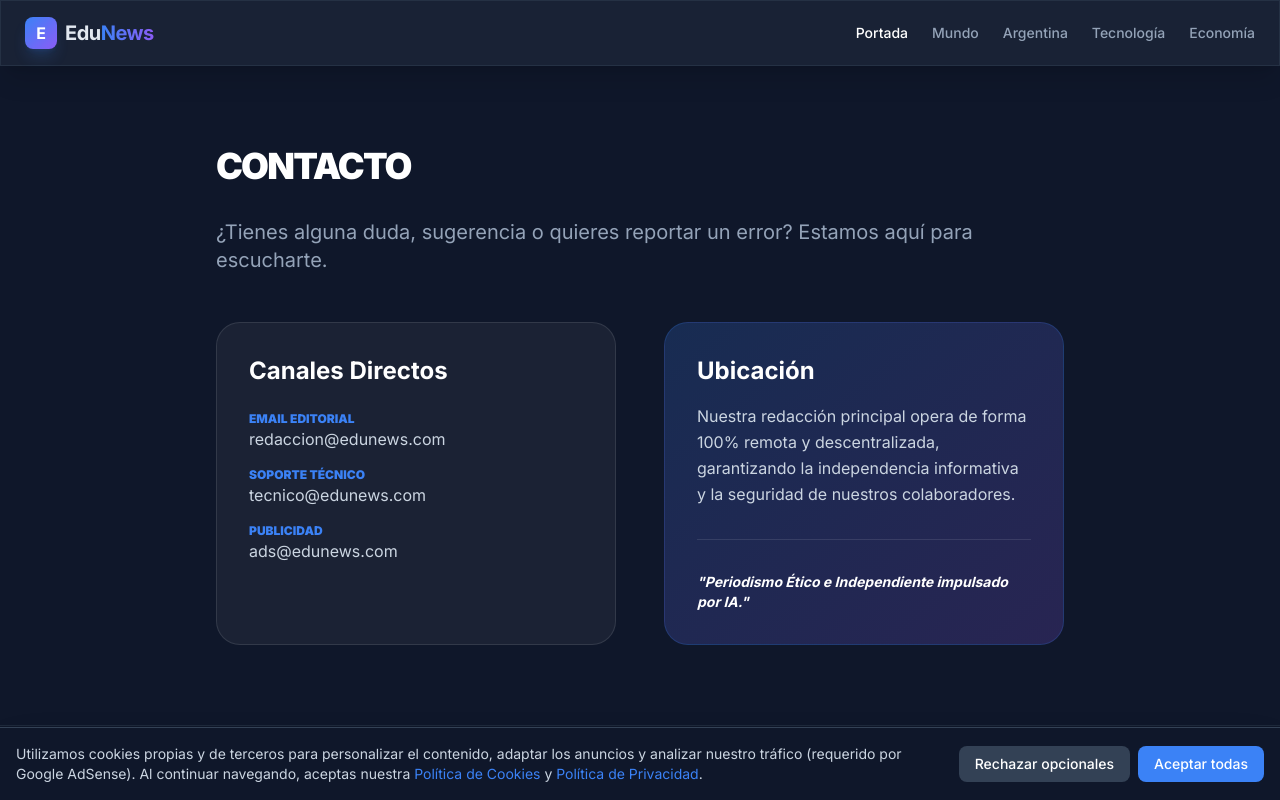
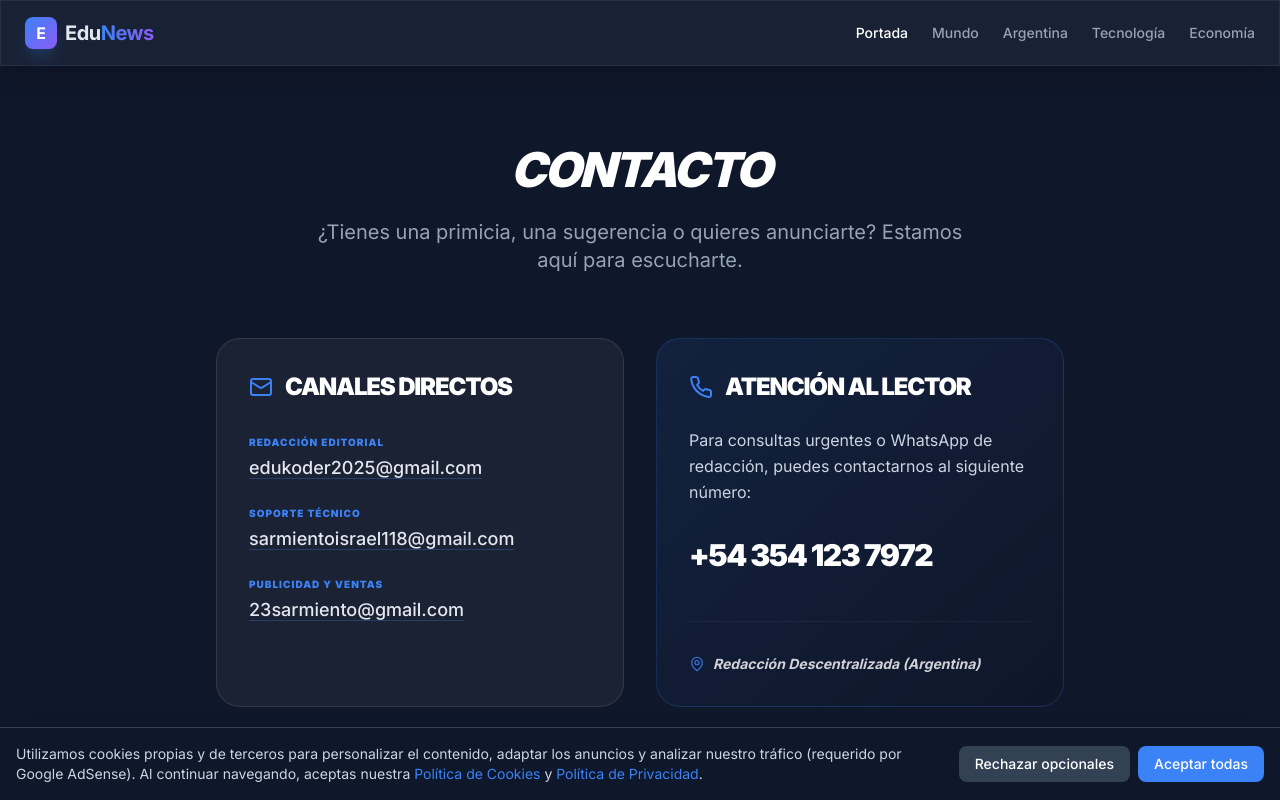
Before and after one commit to edukoder2025-max/edunews, a Next.js app: page /contacto in a window 1280 px wide. Shown: the top 800 px of the page. Built offline with nearby package versions, Linux system fonts and the light colour scheme.

Commit message:
First commir

```diff
--- a/app/contacto/page.tsx
+++ b/app/contacto/page.tsx
@@ -1,37 +1,73 @@
+import { Mail, Phone, MapPin } from 'lucide-react';
+
 export default function ContactPage() {
   return (
     <div className="max-w-4xl mx-auto px-6 py-20">
-      <h1 className="text-4xl font-black text-white mb-8 tracking-tighter uppercase">Contacto</h1>
-      <p className="text-xl text-slate-400 mb-12">¿Tienes alguna duda, sugerencia o quieres reportar un error? Estamos aquí para escucharte.</p>
+      <header className="text-center mb-16">
+        <h1 className="text-5xl font-black text-white mb-6 tracking-tighter uppercase italic">Contacto</h1>
+        <p className="text-xl text-slate-400 max-w-2xl mx-auto">¿Tienes una primicia, una sugerencia o quieres anunciarte? Estamos aquí para escucharte.</p>
+      </header>
 
-      <div className="grid grid-cols-1 md:grid-cols-2 gap-12">
-        <div className="bg-white/5 p-8 rounded-3xl border border-white/10 space-y-6">
-          <h2 className="text-2xl font-bold text-white">Canales Directos</h2>
-          <div className="space-y-4">
-            <div>
-              <p className="text-xs font-black text-primary uppercase">Email Editorial</p>
-              <p className="text-slate-300">redaccion@edunews.com</p>
+      <div className="grid grid-cols-1 md:grid-cols-2 gap-8">
+        {/* Canales de Email */}
+        <div className="bg-white/5 p-8 rounded-3xl border border-white/10 space-y-8">
+          <h2 className="text-2xl font-black text-white uppercase tracking-tighter flex items-center gap-3">
+            <Mail className="text-primary" /> Canales Directos
+          </h2>
+
+          <div className="space-y-6">
+            <div className="group">
+              <p className="text-[10px] font-black text-primary uppercase tracking-widest mb-1">Redacción Editorial</p>
+              <a href="mailto:edukoder2025@gmail.com" className="text-lg text-slate-200 hover:text-white transition-colors font-medium underline decoration-primary/30 underline-offset-4">
+                edukoder2025@gmail.com
+              </a>
             </div>
-            <div>
-              <p className="text-xs font-black text-primary uppercase">Soporte Técnico</p>
-              <p className="text-slate-300">tecnico@edunews.com</p>
+
+            <div className="group">
+              <p className="text-[10px] font-black text-primary uppercase tracking-widest mb-1">Soporte Técnico</p>
+              <a href="mailto:sarmientoisrael118@gmail.com" className="text-lg text-slate-200 hover:text-white transition-colors font-medium underline decoration-primary/30 underline-offset-4">
+                sarmientoisrael118@gmail.com
+              </a>
             </div>
-            <div>
-              <p className="text-xs font-black text-primary uppercase">Publicidad</p>
-              <p className="text-slate-300">ads@edunews.com</p>
+
+            <div className="group">
+              <p className="text-[10px] font-black text-primary uppercase tracking-widest mb-1">Publicidad y Ventas</p>
+              <a href="mailto:23sarmiento@gmail.com" className="text-lg text-slate-200 hover:text-white transition-colors font-medium underline decoration-primary/30 underline-offset-4">
+                23sarmiento@gmail.com
+              </a>
             </div>
           </div>
         </div>
 
-        <div className="bg-gradient-to-br from-primary/20 to-secondary/20 p-8 rounded-3xl border border-primary/20">
-          <h2 className="text-2xl font-bold text-white mb-4">Ubicación</h2>
-          <p className="text-slate-300 leading-relaxed">
-            Nuestra redacción principal opera de forma 100% remota y descentralizada, garantizando la independencia informativa y la seguridad de nuestros colaboradores.
-          </p>
-          <div className="mt-8 pt-8 border-t border-white/10">
-            <p className="text-sm font-bold text-white italic">"Periodismo Ético e Independiente impulsado por IA."</p>
+        {/* Otros Medios */}
+        <div className="space-y-8">
+          <div className="bg-gradient-to-br from-primary/10 to-transparent p-8 rounded-3xl border border-primary/20 flex flex-col justify-between h-full">
+            <div>
+              <h2 className="text-2xl font-black text-white uppercase tracking-tighter flex items-center gap-3 mb-6">
+                <Phone className="text-primary" /> Atención al Lector
+              </h2>
+              <p className="text-slate-300 leading-relaxed mb-8">
+                Para consultas urgentes o WhatsApp de redacción, puedes contactarnos al siguiente número:
+              </p>
+              <a href="tel:+543541237972" className="text-3xl font-black text-white hover:text-primary transition-colors tracking-tighter">
+                +54 354 123 7972
+              </a>
+            </div>
+
+            <div className="mt-12 pt-8 border-t border-white/5">
+              <p className="text-sm font-bold text-white italic opacity-80 flex items-center gap-2">
+                <MapPin size={16} className="text-primary" /> Redacción Descentralizada (Argentina)
+              </p>
+            </div>
           </div>
         </div>
+      </div>
+
+      <div className="mt-20 text-center p-12 glass-panel rounded-3xl border border-white/5">
+        <h3 className="text-2xl font-black text-white mb-4">Misión Editorial</h3>
+        <p className="text-slate-400 max-w-3xl mx-auto italic leading-relaxed">
+          "En EduNews, nuestro compromiso es con la verdad y la tecnología. Utilizamos la Inteligencia Artificial no para reemplazar el criterio humano, sino para potenciar la neutralidad y el acceso a la información ética y transparente."
+        </p>
       </div>
     </div>
   );
--- a/app/layout.tsx
+++ b/app/layout.tsx
@@ -56,6 +56,9 @@ export default function RootLayout({
                   <p className="text-sm text-slate-400 max-w-md">
                     El primer periódico digital informativo impulsado por IA diseñado para evitar el contenido generado por intereses políticos. Promovemos un periodismo ético, transparente y correcto.
                   </p>
+                  <p className="mt-4 text-xs font-bold text-slate-500 uppercase tracking-widest">
+                    Contacto: <a href="mailto:edukoder2025@gmail.com" className="text-primary hover:text-white transition-colors">edukoder2025@gmail.com</a>
+                  </p>
                 </div>
                 <div>
                   <h3 className="text-lg font-bold text-white mb-4">Legal</h3>
```
